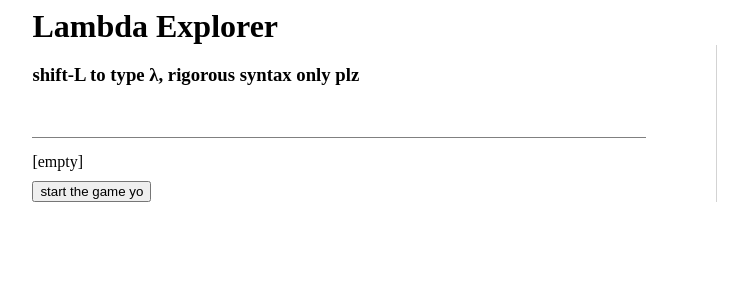
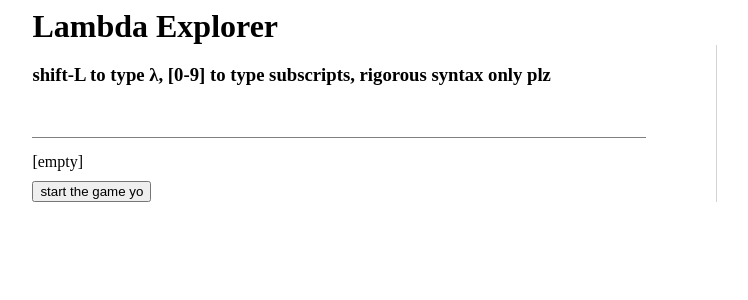
Before and after one commit to evinism/lambda-explorer, a React app: page / in a window 1280 px wide. Shown: the top 300 px of the page, without its empty margins (102-850 px from the left). Built offline with nearby package versions, Linux system fonts and the light colour scheme.

Commit message:
probably just text changes?

```diff
--- a/src/components/App/index.jsx
+++ b/src/components/App/index.jsx
@@ -44,7 +44,7 @@ class App extends React.Component {
         <h1>Lambda Explorer</h1>
         <div className="app-content">
           <article>
-            <h3>shift-L to type λ, rigorous syntax only plz</h3>
+            <h3>shift-L to type λ, [0-9] to type subscripts, rigorous syntax only plz</h3>
             <LambdaInput onChange={this.handleInputChange} />
             <LambdaMetadata text={this.state.text} />
             {!this.state.gameStarted && (
--- a/src/game/problems/index.js
+++ b/src/game/problems/index.js
@@ -31,7 +31,7 @@ export default [
   {
     number: 3,
     title: "Parentheses",
-    prompt: "Schweet! This takes one argument a and outputs that same argument! Now go ahead and wrap the whole thin in parentheses",
+    prompt: "Schweet! This takes one argument a and outputs that same argument! Now go ahead and wrap the whole thing in parentheses",
     winCondition: ({text, ast}) => {
       return (
         // We could put conditions that we might like to use into lib/lambda when we need to.
@@ -46,7 +46,7 @@ export default [
   {
     number: 4,
     title: "Baby's first β-reduction",
-    prompt: "Nicely done! With that out of the way, we can apply variables to this function! note: not passable because not implemented yet...",
+    prompt: "Nicely done! You can always wrap an expression inside parentheses. With that out of the way, we can apply variables to this function! note: not passable because not implemented yet...",
     winCondition: ({ast}) => {
       return (
         // We could put conditions that we might like to use into lib/lambda when we need to.
@@ -58,4 +58,11 @@ export default [
       );
     }
   }
+  /*
+    considering following types of problems:
+    - illustrating syntactic sugar of multiple arguments, and what that means.
+    - illustrating how you can always replace a variable with a function
+    - illustrating alpha conversion when a naming collision applies.
+    - Challenges...
+  */
 ];
```
